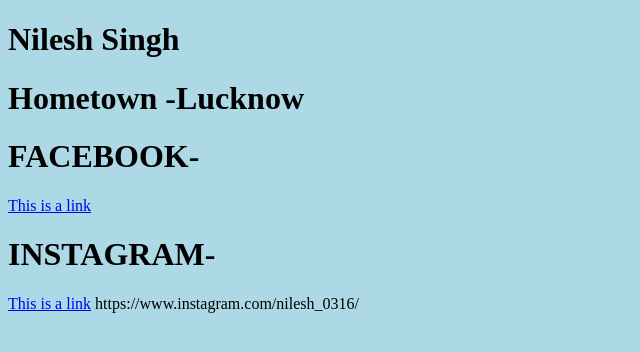
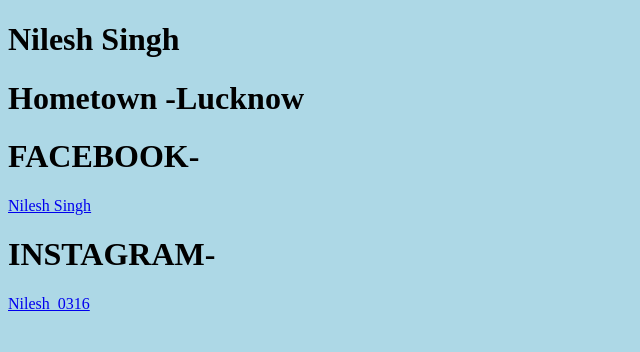
Before and after one commit to nileshsingh16/nileshsingh16.github.io, a plain HTML site: page index.html in a window 1280 px wide. Shown: the whole page, without its empty margins (0-640 px from the left). Drawn offline with Linux system fonts and the light colour scheme.

Commit message:
Update index.html

```diff
--- a/index.html
+++ b/index.html
@@ -7,10 +7,12 @@
 <body>
 	<body style="background-color:lightblue;">
 <h1> Nilesh Singh</h1>
+
 <h1> Hometown -Lucknow </h1>
-<h1> FACEBOOK- </h1> <a href=" https://www.facebook.com/NileshSingh16th">This is a link</a>
 
-<h1> INSTAGRAM- </h1> <a href="https://www.instagram.com/nilesh_0316/">This is a link</a> https://www.instagram.com/nilesh_0316/
+<h1> FACEBOOK- </h1> <a href=" https://www.facebook.com/NileshSingh16th">Nilesh Singh</a>
+
+<h1> INSTAGRAM- </h1> <a href="https://www.instagram.com/nilesh_0316/">Nilesh_0316</a>
 
 </body>
 </html>
```
